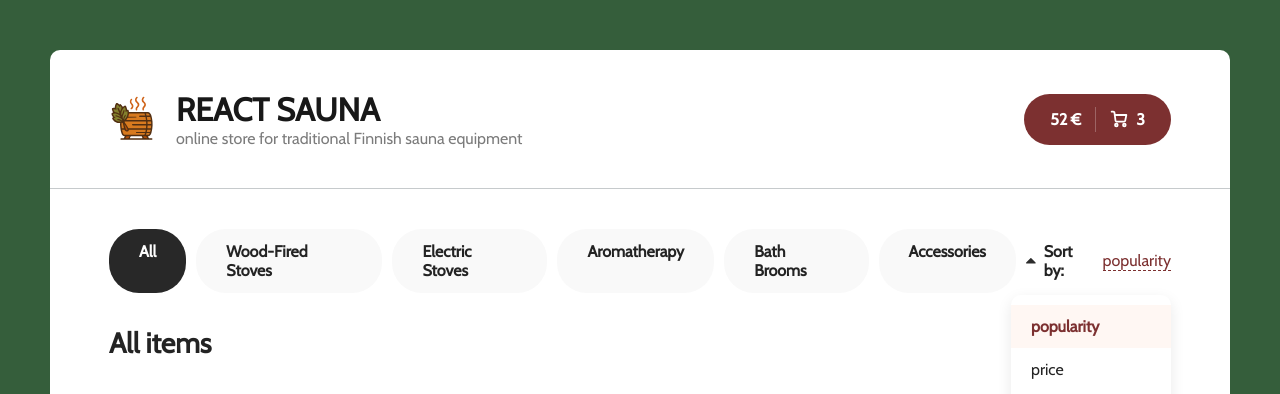
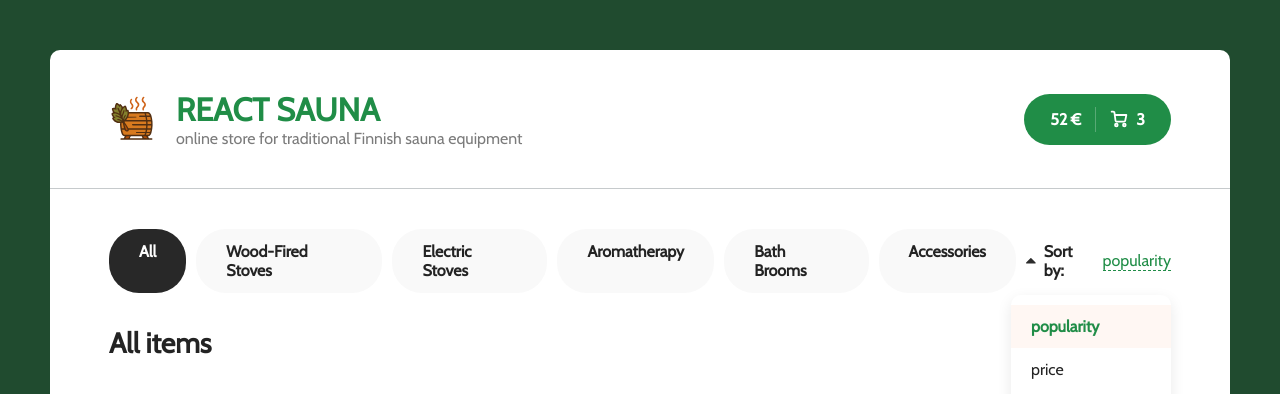
Before and after one commit to SanteriValo/react-sauna, a React (Vite) app: page / in a window 1280 px wide. Shown: the top 394 px of the page. Built offline with nearby package versions, Linux system fonts and the light colour scheme.

Commit message:
style: change colors

```diff
--- a/src/styles/_variables.scss
+++ b/src/styles/_variables.scss
@@ -1,7 +1,7 @@
 $black: #232323;
-$background: #355E3B;
+$background: #204b2f;
 $gray-line: #c6cacc;
-$accent: #7C3030;
+$accent: #208d47;
 
 $container-width: 90%;
 
--- a/src/styles/components/_header.scss
+++ b/src/styles/components/_header.scss
@@ -18,11 +18,11 @@
     }
 
     h1 {
-      color: #181818;
+      color: $accent;
       font-size: 32px;
       letter-spacing: 1%;
       text-transform: uppercase;
-      font-weight: 800;
+      font-weight: 900;
     }
 
     p {
--- a/src/styles/components/_item-block.scss
+++ b/src/styles/components/_item-block.scss
@@ -44,7 +44,7 @@
         @include noselect();
         &.active {
           background: #ffffff;
-          box-shadow: 0 2px 4px rgba(0, 0, 0, 0.04);
+          box-shadow: 0 2px 4px rgba(0, 0, 0, 0.2);
           border-radius: 5px;
           cursor: auto;
         }
```
